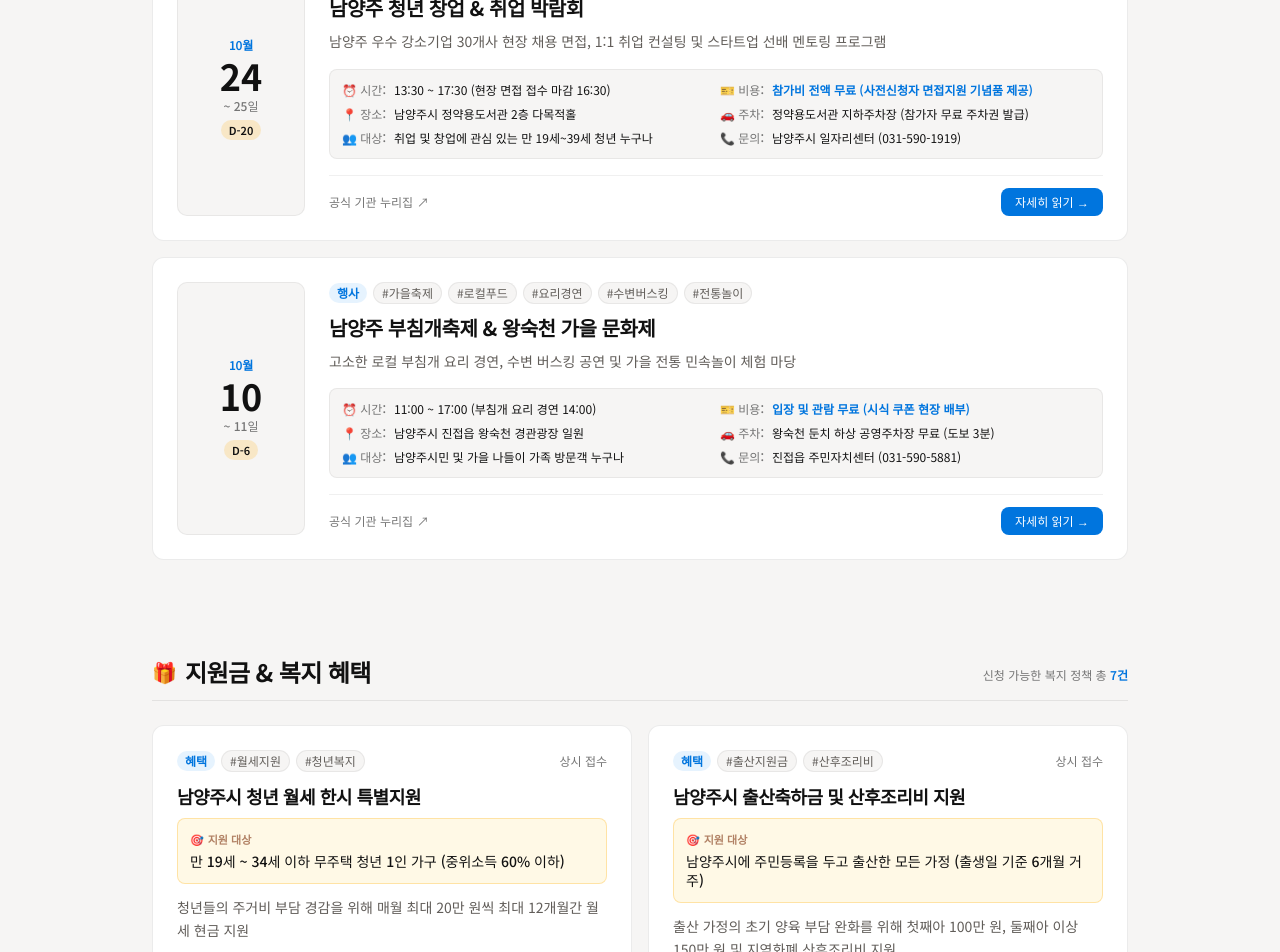
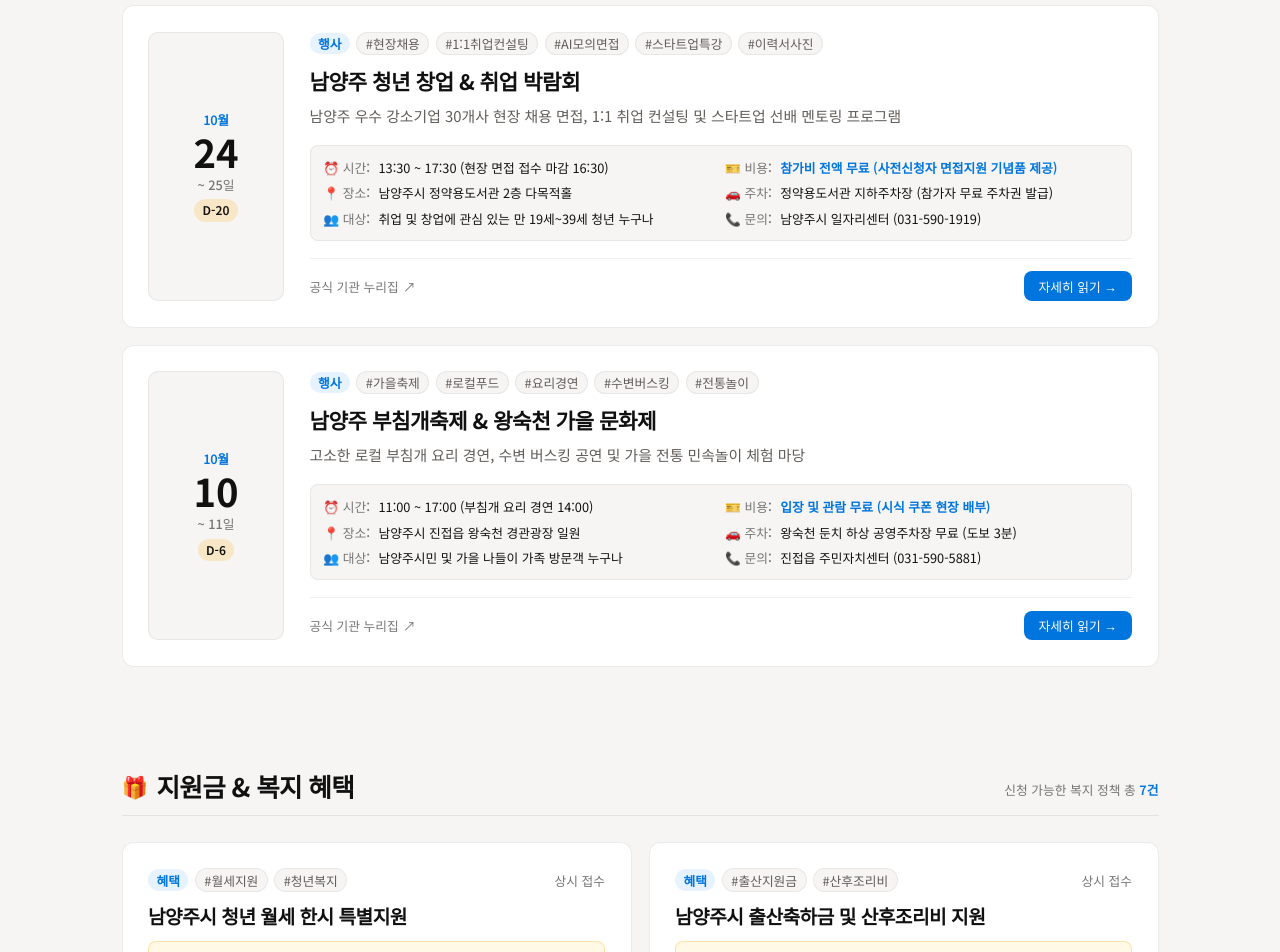
Before and after one commit to koreasr-aoip/my-blog, a Next.js app: page / in a window 1280 px wide. Shown: the part 1180-2132 px from the top of the page. Built offline with nearby package versions, Linux system fonts and the light colour scheme; no server answers.

Commit message:
style: 전체 글꼴 기본 크기 1씩 상향 조정 (html 17px 및 세부 폰트 일괄 조정)

```diff
--- a/src/app/about/page.tsx
+++ b/src/app/about/page.tsx
@@ -141,7 +141,7 @@ export default function AboutPage() {
             </nav>
           </div>
 
-          <div className="text-[11px] text-[#757575]">
+          <div className="text-[12px] text-[#757575]">
             공공데이터 출처: 공공데이터포털(data.go.kr) | 남양주시
           </div>
         </div>
--- a/src/app/blog/[slug]/page.tsx
+++ b/src/app/blog/[slug]/page.tsx
@@ -256,7 +256,7 @@ export default async function BlogPostPage({ params }: PageProps) {
             </nav>
           </div>
 
-          <div className="text-[11px] text-[#757575]">
+          <div className="text-[12px] text-[#757575]">
             남양주시 생활정보 포털 • 공식 축제 및 맞춤형 지원금 소식
           </div>
         </div>
--- a/src/app/blog/page.tsx
+++ b/src/app/blog/page.tsx
@@ -97,7 +97,7 @@ export default function BlogListPage() {
             </nav>
           </div>
 
-          <div className="text-[11px] text-[#757575]">
+          <div className="text-[12px] text-[#757575]">
             남양주시 생활정보 포털 • 공식 축제 및 맞춤형 지원금 소식
           </div>
         </div>
--- a/src/app/globals.css
+++ b/src/app/globals.css
@@ -63,6 +63,10 @@
   --radius-pills: 9999px;
 }
 
+html {
+  font-size: 17px;
+}
+
 body {
   background-color: #f6f5f4;
   color: #111111;
@@ -89,7 +93,7 @@ body {
   background-color: #0075de;
   color: #ffffff;
   border-radius: 8px;
-  font-size: 14px;
+  font-size: 15px;
   font-weight: 500;
   padding: 6px 16px;
   transition: background-color 0.2s ease;
@@ -106,7 +110,7 @@ body {
   background-color: #e6f3fe;
   color: #0075de;
   border-radius: 8px;
-  font-size: 14px;
+  font-size: 15px;
   font-weight: 500;
   padding: 6px 16px;
   transition: all 0.2s ease;
@@ -122,6 +126,6 @@ body {
   gap: 4px;
   border-radius: 9999px;
   padding: 3px 10px;
-  font-size: 12px;
+  font-size: 13px;
   font-weight: 500;
 }
--- a/src/app/page.tsx
+++ b/src/app/page.tsx
@@ -71,7 +71,7 @@ export default function Home() {
             <span className="font-semibold text-base tracking-tight text-[#111111]">
               우리 동네 소식통
             </span>
-            <span className="hidden sm:inline-block text-[11px] px-2 py-0.5 rounded-full bg-black/5 text-[#757575] font-medium">
+            <span className="hidden sm:inline-block text-[12px] px-2 py-0.5 rounded-full bg-black/5 text-[#757575] font-medium">
               남양주
             </span>
           </Link>
@@ -224,7 +224,7 @@ export default function Home() {
                         </span>
                       )}
                     </div>
-                    <span className={`mt-1.5 px-2 py-0.5 rounded-full text-[11px] font-semibold ${dDay.bg}`}>
+                    <span className={`mt-1.5 px-2 py-0.5 rounded-full text-[12px] font-semibold ${dDay.bg}`}>
                       {dDay.label}
                     </span>
                   </Link>
@@ -395,7 +395,7 @@ export default function Home() {
                       href={postUrl}
                       className="block p-3 bg-[#fff9e6] hover:bg-[#fff4d1] border border-[#ffb110]/30 rounded-[8px] mb-3 transition-colors group"
                     >
-                      <div className="text-[11px] font-bold text-[#b18164] flex items-center gap-1 mb-1">
+                      <div className="text-[12px] font-bold text-[#b18164] flex items-center gap-1 mb-1">
                         <span>🎯</span>
                         <span>지원 대상</span>
                       </div>
@@ -468,7 +468,7 @@ export default function Home() {
             </nav>
           </div>
 
-          <div className="flex flex-col sm:flex-row items-start sm:items-center justify-between gap-2 text-[11px] text-[#757575]">
+          <div className="flex flex-col sm:flex-row items-start sm:items-center justify-between gap-2 text-[12px] text-[#757575]">
             <p>
               데이터 출처: 공공데이터포털(data.go.kr) | 최종 업데이트: {localData.updatedAt}
             </p>
--- a/src/app/privacy/page.tsx
+++ b/src/app/privacy/page.tsx
@@ -231,7 +231,7 @@ export default function PrivacyPage() {
             </nav>
           </div>
 
-          <div className="text-[11px] text-[#757575]">
+          <div className="text-[12px] text-[#757575]">
             본 사이트는 구글 애드센스 게시자 운영 정책 및 개인정보 보호 규정을 철저히 준수합니다.
           </div>
         </div>
--- a/src/components/CoupangBanner.tsx
+++ b/src/components/CoupangBanner.tsx
@@ -32,7 +32,7 @@ export default function CoupangBanner({ className = "" }: CoupangBannerProps) {
           className="max-w-xl mx-auto"
         />
       </div>
-      <p className="mt-2 text-[11px] text-[#757575]">
+      <p className="mt-2 text-[12px] text-[#757575]">
         이 포스팅은 쿠팡 파트너스 활동의 일환으로, 이에 따른 일정액의 수수료를 제공받습니다.
       </p>
     </div>
```
